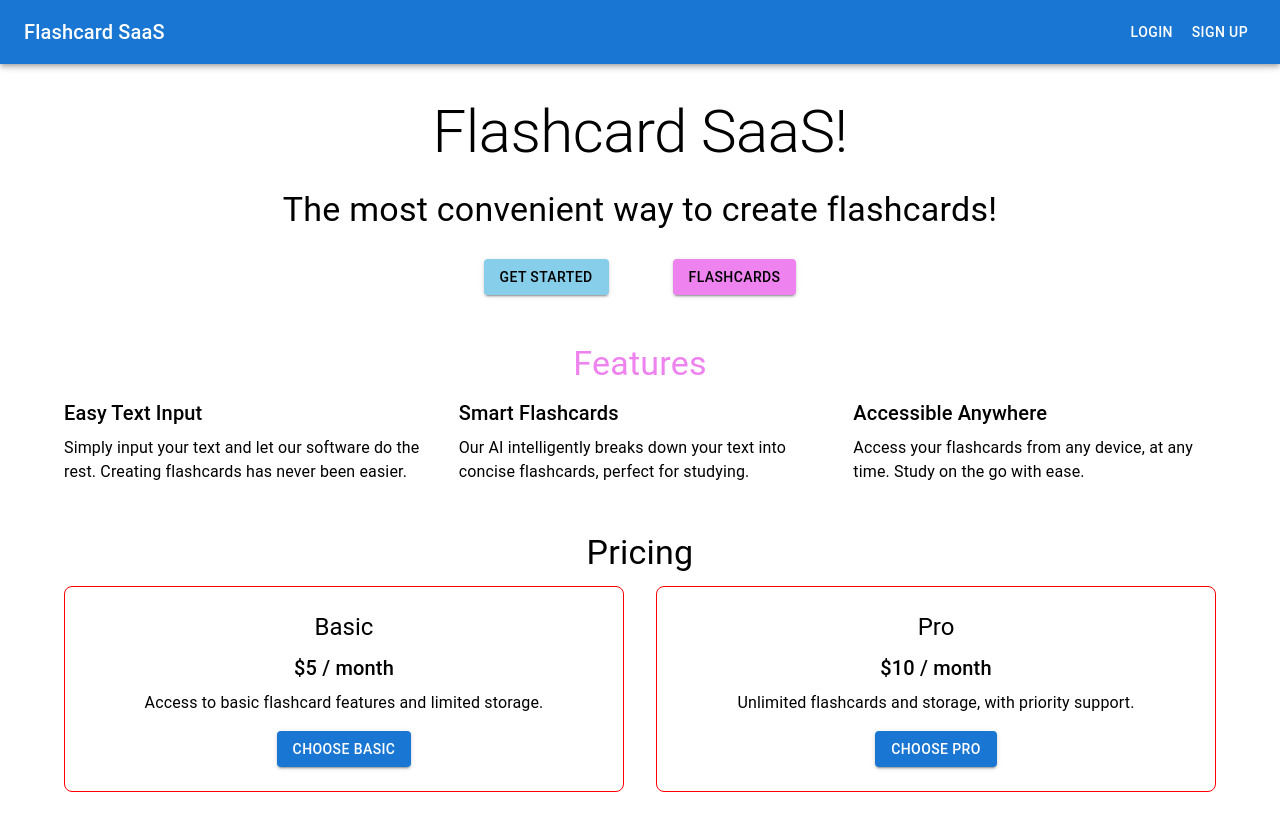
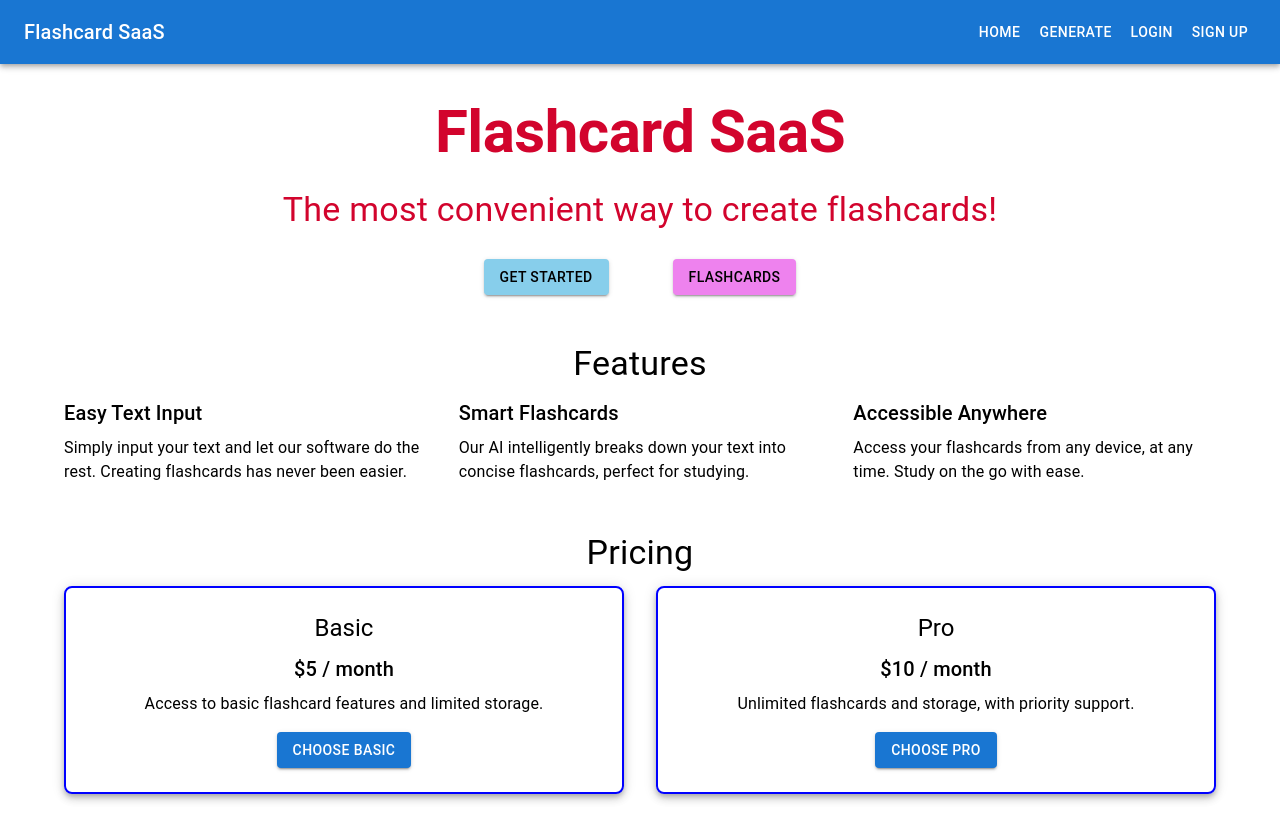
Before and after one commit to XWANG032/flashCards, a Next.js app: page / in a window 1280 px wide. Built offline with nearby package versions, Linux system fonts and the light colour scheme; no server answers.

Commit message:
Final Updates

```diff
--- a/app/globals.css
+++ b/app/globals.css
@@ -3,3 +3,16 @@
   padding: 0;
   margin: 0;
 }
+
+.__className_36bd41 {
+ background-color: 	#CCCCFF;
+}
+
+.navigation-buttons{
+  color: white;
+  transition: transform 0.3s ease;
+}
+
+.navigation-buttons:hover{
+  transform: scale(1.1);
+}
--- a/app/page.js
+++ b/app/page.js
@@ -63,11 +63,46 @@ export default function Home() {
       <AppBar position="static">
           <Toolbar>
             <Typography variant="h6" style={{flexGrow: 1}}>Flashcard SaaS</Typography>
+            <Box sx={{display: 'flex'}}>
+                <Link href = "/">
+                <Button sx = {{
+                        color: 'white',
+                        transition: 'transform 0.3s ease',
+                        '&:hover':{
+                            transform : 'scale(1.15)'
+                        }
+                    }}>
+                        Home
+                    </Button>
+                </Link>
+                <Link href = "/generate">
+                    <Button sx = {{
+                        color: 'white',
+                        transition: 'transform 0.3s ease',
+                        '&:hover':{
+                            transform : 'scale(1.15)'
+                        }
+                    }}>
+                            Generate
+                    </Button>
+                </Link>
+            </Box>
             <SignedOut>
               <Button color="inherit" href='sign-in'>Login</Button>
               <Button color="inherit" href='sign-up'>Sign Up</Button>
             </SignedOut>
             <SignedIn>
+            <Link href = "/flashcards">
+                <Button sx = {{
+                        color: 'white',
+                        transition: 'transform 0.3s ease',
+                        '&:hover':{
+                            transform : 'scale(1.15)'
+                        }
+                    }}>
+                        Flashcards
+                  </Button>
+                </Link>
               <UserButton />
             </SignedIn>
           </Toolbar>
@@ -80,13 +115,13 @@ export default function Home() {
       </Head>
 
       <Box sx={{textAlign: 'center', my: 4}}>
-        <Typography variant="h2" gutterBottom>Flashcard SaaS!</Typography>
-        <Typography variant="h4" gutterBottom>The most convenient way to create flashcards!</Typography>
+        <Typography variant="h2" sx={{fontWeight: 'bold' , color:'#D2042D'}}gutterBottom>Flashcard SaaS</Typography>
+        <Typography variant="h4" color='#D2042D' gutterBottom>The most convenient way to create flashcards!</Typography>
         <Button variant="contained" color="primary" sx = {{mt: 2, mr: 4, bgcolor: 'skyblue', color:'black'}} href='generate'>Get Started</Button>
-        <Button variant="contained" color="secondary" sx = {{mt: 2, ml: 4, bgcolor: 'violet', color: 'black'}} href='flascards'>Flashcards</Button>
+        <Button variant="contained" color="secondary" sx = {{mt: 2, ml: 4, bgcolor: 'violet', color: 'black'}} href='flashcards'>Flashcards</Button>
       </Box>
       <Box sx = {{my: 6}}>
-        <Typography variant="h4" textAlign='center' color='violet' gutterBottom>Features</Typography>
+        <Typography variant="h4" textAlign='center' gutterBottom>Features</Typography>
         <Grid container spacing={4}>
           <Grid item xs={12} md={4}>
             <Typography variant="h6" gutterBottom>Easy Text Input</Typography>
@@ -117,8 +152,8 @@ export default function Home() {
           <Grid item xs={12} md={6}>
             <Box sx = {{
               p: 3,
-              border: "1px solid black",
-              borderColor: 'red',
+              border: "2px solid blue",
+              boxShadow: 5,
               borderRadius: 2,
             }}>
               <Typography variant="h5" gutterBottom>Basic</Typography>
@@ -133,8 +168,8 @@ export default function Home() {
           <Grid item xs={12} md={6}>
             <Box sx = {{
               p: 3,
-              border: "1px solid black",
-              borderColor: 'red',
+              border: "2px solid blue",
+              boxShadow: 5,
               borderRadius: 2,
             }}>
               <Typography variant="h5" gutterBottom>Pro</Typography>
--- a/package.json
+++ b/package.json
@@ -18,6 +18,7 @@
     "next": "14.2.5",
     "react": "^18",
     "react-dom": "^18",
+    "react-router-dom": "^6.26.1",
     "stripe": "^16.8.0"
   },
   "devDependencies": {
```
Also changed, not shown: app/flashcards/page.js (+58 -4 lines), 1 other file (tests, documents, lock files or other folders).
